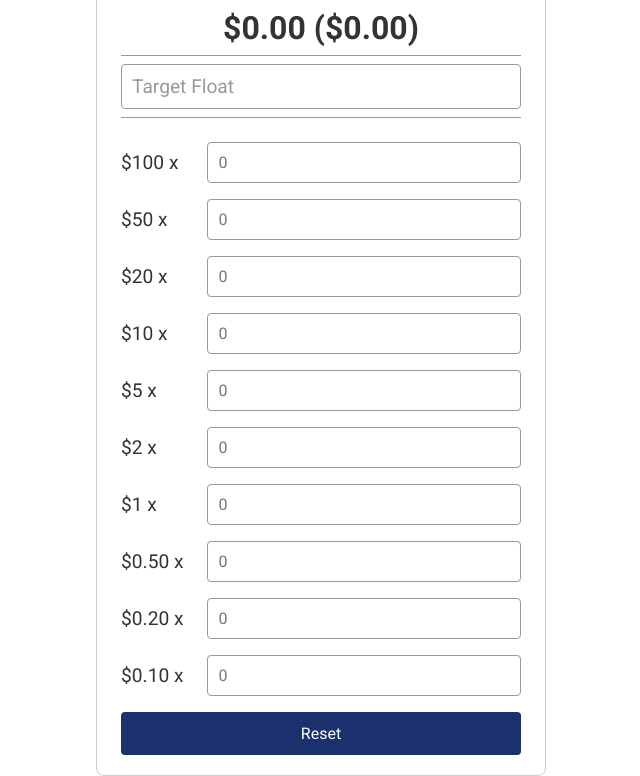
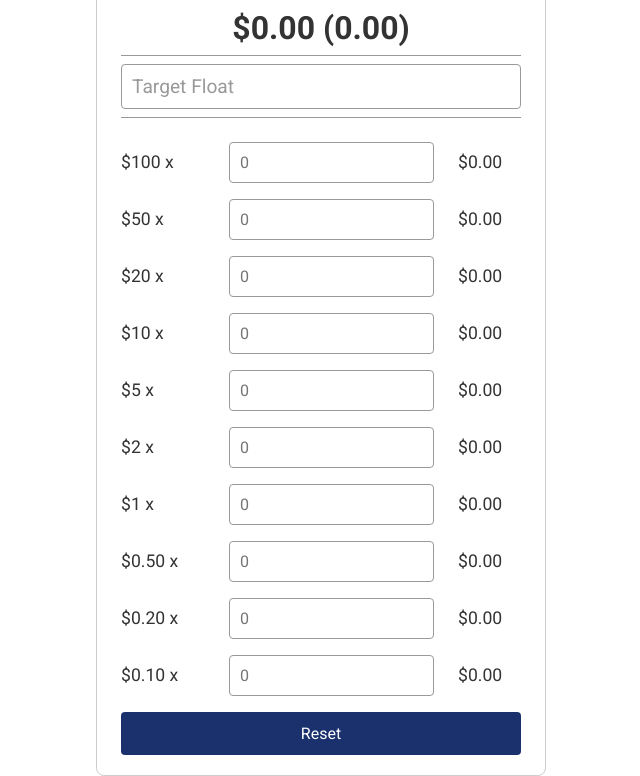
Before and after one commit to ammicamia/float-calculator, a plain HTML site: page index.html in a window 1280 px wide. Shown: the part 70-846 px from the top of the page, without its empty margins (319-959 px from the left). Drawn offline with Linux system fonts and the light colour scheme.

Commit message:
Added subtotals to each row so user can check the calculations if needed.

```diff
--- a/index.html
+++ b/index.html
@@ -11,32 +11,42 @@
     <body>
         <div class="container">
             <h1>Float Calculator</h1>
-            <output id="running_total" class="running-total">$0.00 ($0.00)</output>
+            <output id="running_total" class="running-total">$0.00 (0.00)</output>
             <hr>
-            <input type="number" id="target_float" class="float-total" data-value="0" min="0" step="1" placeholder="Target Float" aria-label="Target Float">
+            <input type="number" inputmode="numeric" pattern="[0-9]*" id="target_float" class="float-total" data-value="0" min="0" step="1" placeholder="Target Float" aria-label="Target Float">
             <hr>
             <form id="calculator_form" class="calculator-form">
 
-                <label for="100_float">$100 x</label>
-                <input type="number" inputmode="numeric" pattern="[0-9]*" id="100_float" class="float-input" data-value="100" min="0" step="1" placeholder="0" enterkeyhint="next">
-                <label for="50_float">$50 x</label>
-                <input type="number" inputmode="numeric" pattern="[0-9]*" id="50_float" class="float-input" data-value="50" min="0" step="1" placeholder="0" enterkeyhint="next">
-                <label for="20_float">$20 x</label>
-                <input type="number" inputmode="numeric" pattern="[0-9]*" id="20_float" class="float-input" data-value="20" min="0" step="1" placeholder="0" enterkeyhint="next">
-                <label for="10_float">$10 x</label>
-                <input type="number" inputmode="numeric" pattern="[0-9]*" id="10_float" class="float-input" data-value="10" min="0" step="1" placeholder="0" enterkeyhint="next">
-                <label for="5_float">$5 x</label>
-                <input type="number" inputmode="numeric" pattern="[0-9]*" id="5_float" class="float-input" data-value="5" min="0" step="1" placeholder="0" enterkeyhint="next">
-                <label for="2_float">$2 x</label>
-                <input type="number" inputmode="numeric" pattern="[0-9]*" id="2_float" class="float-input" data-value="2" min="0" step="1" placeholder="0" enterkeyhint="next">
-                <label for="1_float">$1 x</label>
-                <input type="number" inputmode="numeric" pattern="[0-9]*" id="1_float" class="float-input" data-value="1" min="0" step="1" placeholder="0" enterkeyhint="next">
-                <label for="50c_float">$0.50 x</label>
-                <input type="number" inputmode="numeric" pattern="[0-9]*" id="50c_float" class="float-input" data-value="0.50" min="0" step="1" placeholder="0" enterkeyhint="next">
-                <label for="20c_float">$0.20 x</label>
-                <input type="number" inputmode="numeric" pattern="[0-9]*" id="20c_float" class="float-input" data-value="0.20" min="0" step="1" placeholder="0" enterkeyhint="next">
-                <label for="10c_float">$0.10 x</label>
-                <input type="number" inputmode="numeric" pattern="[0-9]*" id="10c_float" class="float-input" data-value="0.10" min="0" step="1" placeholder="0" enterkeyhint="next">
+                <label for="input_100">$100 x</label>
+                <input type="number" inputmode="numeric" pattern="[0-9]*" id="input_100" class="float-input" data-value="100" min="0" step="1" placeholder="0" enterkeyhint="next">
+                <span id="subtotal_100">$0.00</span>
+                <label for="input_50">$50 x</label>
+                <input type="number" inputmode="numeric" pattern="[0-9]*" id="input_50" class="float-input" data-value="50" min="0" step="1" placeholder="0" enterkeyhint="next">
+                <span id="subtotal_50">$0.00</span>
+                <label for="input_20">$20 x</label>
+                <input type="number" inputmode="numeric" pattern="[0-9]*" id="input_20" class="float-input" data-value="20" min="0" step="1" placeholder="0" enterkeyhint="next">
+                <span id="subtotal_20">$0.00</span>
+                <label for="input_10">$10 x</label>
+                <input type="number" inputmode="numeric" pattern="[0-9]*" id="input_10" class="float-input" data-value="10" min="0" step="1" placeholder="0" enterkeyhint="next">
+                <span id="subtotal_10">$0.00</span>
+                <label for="input_5">$5 x</label>
+                <input type="number" inputmode="numeric" pattern="[0-9]*" id="input_5" class="float-input" data-value="5" min="0" step="1" placeholder="0" enterkeyhint="next">
+                <span id="subtotal_5">$0.00</span>
+                <label for="input_2">$2 x</label>
+                <input type="number" inputmode="numeric" pattern="[0-9]*" id="input_2" class="float-input" data-value="2" min="0" step="1" placeholder="0" enterkeyhint="next">
+                <span id="subtotal_2">$0.00</span>
+                <label for="input_1">$1 x</label>
+                <input type="number" inputmode="numeric" pattern="[0-9]*" id="input_1" class="float-input" data-value="1" min="0" step="1" placeholder="0" enterkeyhint="next">
+                <span id="subtotal_1">$0.00</span>
+                <label for="input_50c">$0.50 x</label>
+                <input type="number" inputmode="numeric" pattern="[0-9]*" id="input_50c" class="float-input" data-value="0.50" min="0" step="1" placeholder="0" enterkeyhint="next">
+                <span id="subtotal_50c">$0.00</span>
+                <label for="input_20c">$0.20 x</label>
+                <input type="number" inputmode="numeric" pattern="[0-9]*" id="input_20c" class="float-input" data-value="0.20" min="0" step="1" placeholder="0" enterkeyhint="next">
+                <span id="subtotal_20c">$0.00</span>
+                <label for="input_10c">$0.10 x</label>
+                <input type="number" inputmode="numeric" pattern="[0-9]*" id="input_10c" class="float-input" data-value="0.10" min="0" step="1" placeholder="0" enterkeyhint="next">
+                <span id="subtotal_10c">$0.00</span>
             </form>
 
             <button type="button" id="reset_button" class="reset-button">Reset</button>
--- a/scripts.js
+++ b/scripts.js
@@ -6,11 +6,19 @@ const targetFloatInput = document.getElementById('target_float');
 // Update the total whenever an input changes
 function updateTotal() {
     let sum = 0;
+    let rawSubtotal = 0;
+    let subtotal = 0;
     let difference = 0;
     let symbol = '';
+    let input_id = '';
+    let subtotal_id = '';
 
     inputs.forEach(input => {
-        const denom = parseFloat(input.dataset.value);
+        //Get the id of the input label
+        input_id = input.id;
+        subtotal_id = input_id.replace("input_", "subtotal_");
+
+        const denom = parseFloat(input.dataset.value) * 100;
 
         //Parse as a whole number (base 10) and default to 0 if the input is empty or invalid
         const rawCount = parseInt(input.value, 10) || 0;
@@ -18,7 +26,16 @@ function updateTotal() {
         //Force negative numbers to 0
         const count = Math.max(0, rawCount);
 
-        sum += (count * denom);
+        //Divide the raw subtotal by 100 to get the actual subtotal
+        rawSubtotal = count * denom;
+        subtotal = rawSubtotal / 100;
+
+        //Add to running total
+        sum += subtotal;
+
+        //Get the actual subtotal element using the subtotal id created
+        const subtotal_element = document.getElementById(subtotal_id);
+        subtotal_element.textContent = `$${subtotal.toFixed(2)}`;
     });
 
     const targetValue = parseInt(targetFloatInput.value, 10) || 0;
--- a/styles.css
+++ b/styles.css
@@ -26,16 +26,16 @@ body {
 
 .calculator-form {
     display: grid;
-    grid-template-columns: max-content 1fr;
+    grid-template-columns: 1fr max-content 0.75fr;
     gap: 16px 24px;
     align-items: center;
     width: 100%;
     padding: 16px 0;
 }
 
-.calculator-form label {
+.calculator-form label, span {
     font-family: inherit;
-    font-size: 1.2rem;
+    font-size: 1.1rem;
 }
 
 .float-input, .float-total {
@@ -66,7 +66,7 @@ button {
     font-size: 1rem;
     font-family: inherit;
     color: #fff;
-    background-color: #1b316e; /*Change color*/
+    background-color: #1b316e;
     border: none;
     border-radius: 4px;
     cursor: pointer;
```
